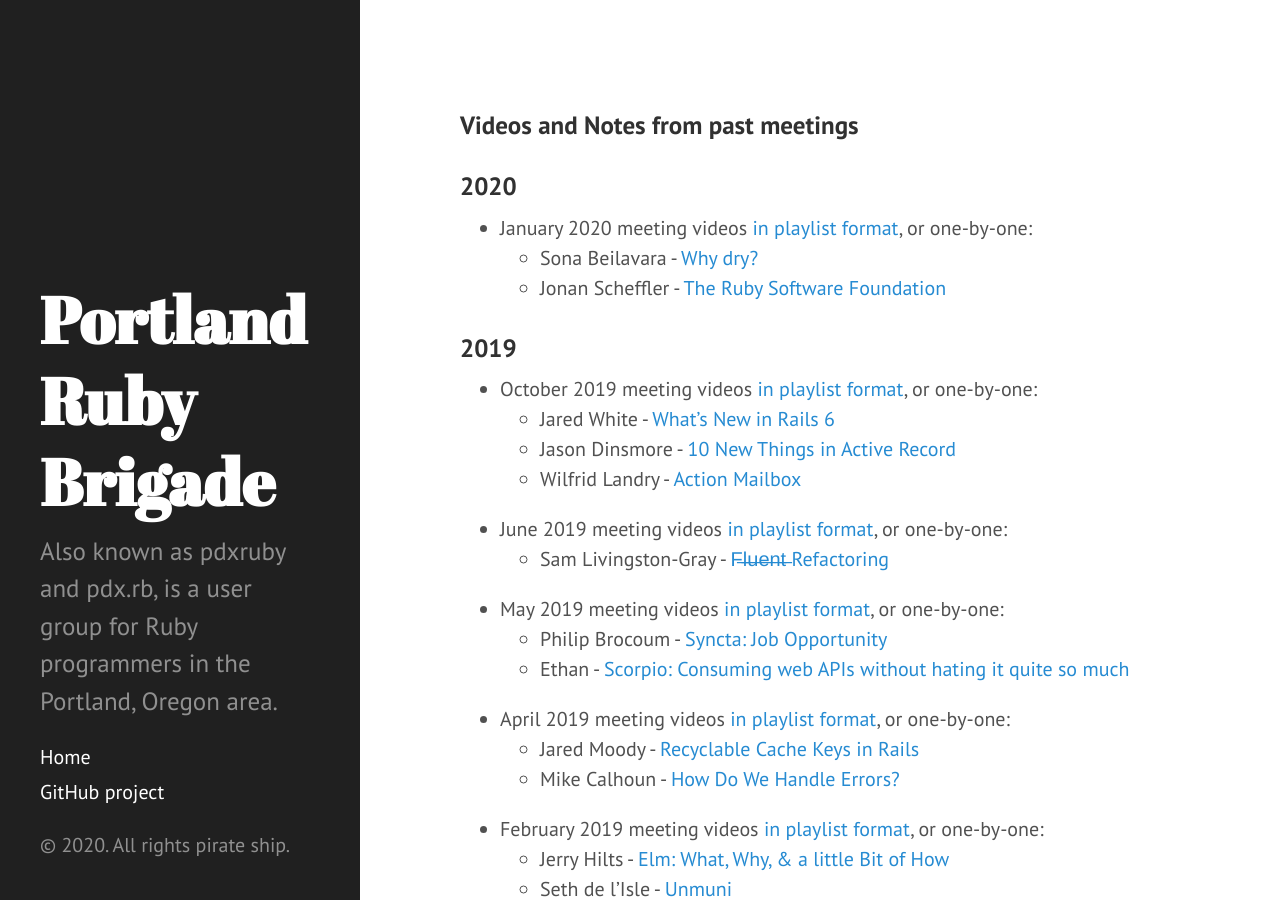
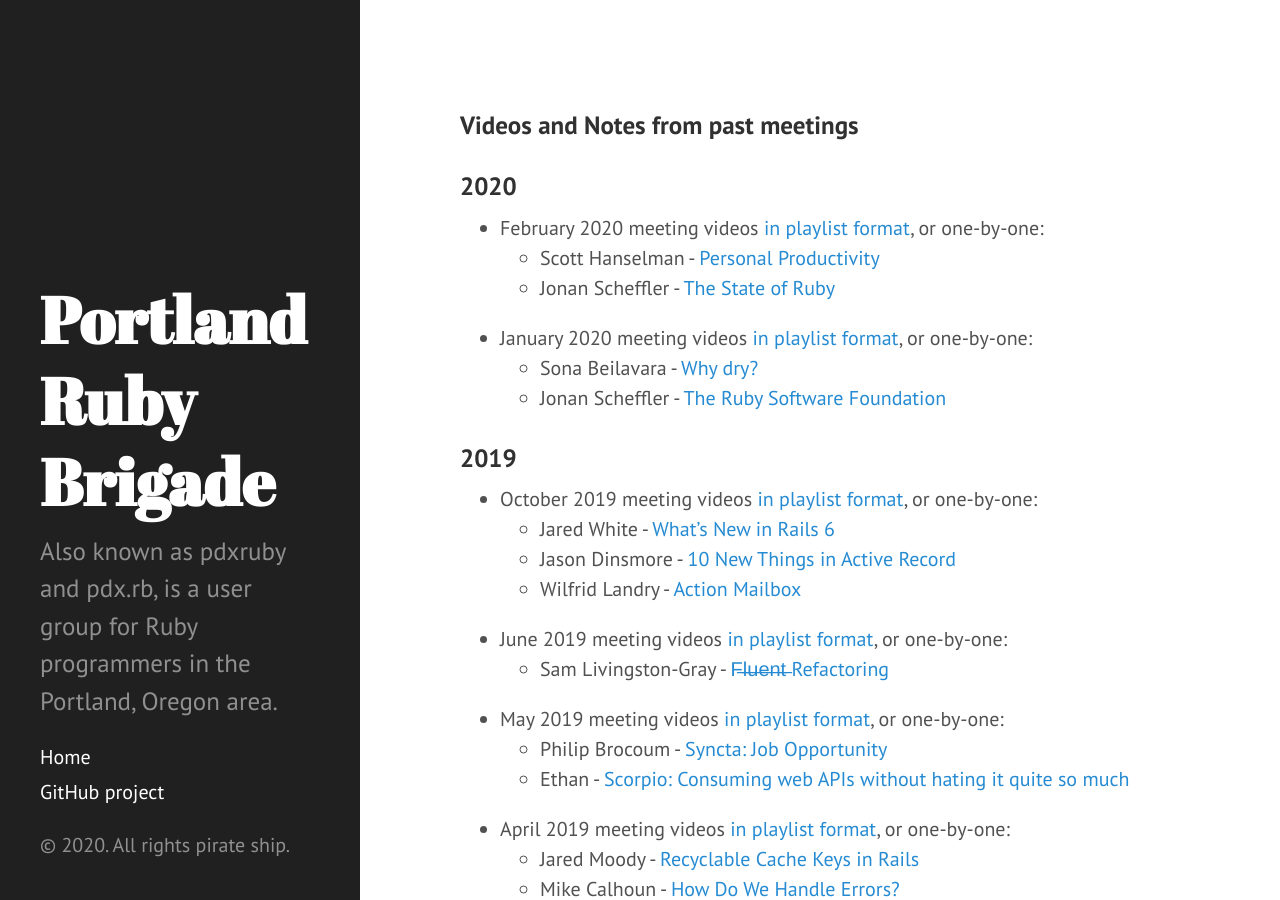
Before and after one commit to pdxruby/pdxruby.github.io, a Jekyll site: the page built from past-meetings.md, in a window 1280 px wide and 900 px high. Built offline with Jekyll 4.4.1, drawn with Linux system fonts in a browser that asks for light colours.

Commit message:
Add links for February videos

```diff
--- a/past-meetings.md
+++ b/past-meetings.md
@@ -5,6 +5,10 @@ title: Past Meetings
 ### Videos and Notes from past meetings
 
 ### 2020
+
+- February 2020 meeting videos [in playlist format](https://www.youtube.com/playlist?list=PLw_tewW7y2HuIn-o6QTp9IjESGeIsxDgk), or one-by-one:
+    - Scott Hanselman - [Personal Productivity](https://youtu.be/RpH6IPhyh7I)
+    - Jonan Scheffler - [The State of Ruby](https://youtu.be/1wmrmM8HZ8k)
 
 - January 2020 meeting videos [in playlist format](https://www.youtube.com/playlist?list=PLw_tewW7y2HswVqK6Vcj41D6X3FcEjDSI), or one-by-one:
     - Sona Beilavara - [Why dry?](https://youtu.be/4DRxCgySPpI)
```
